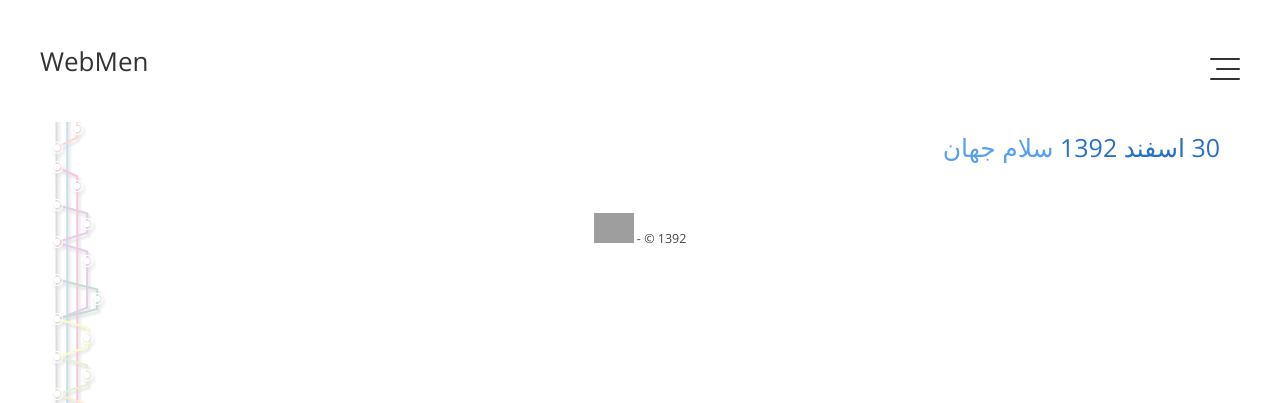
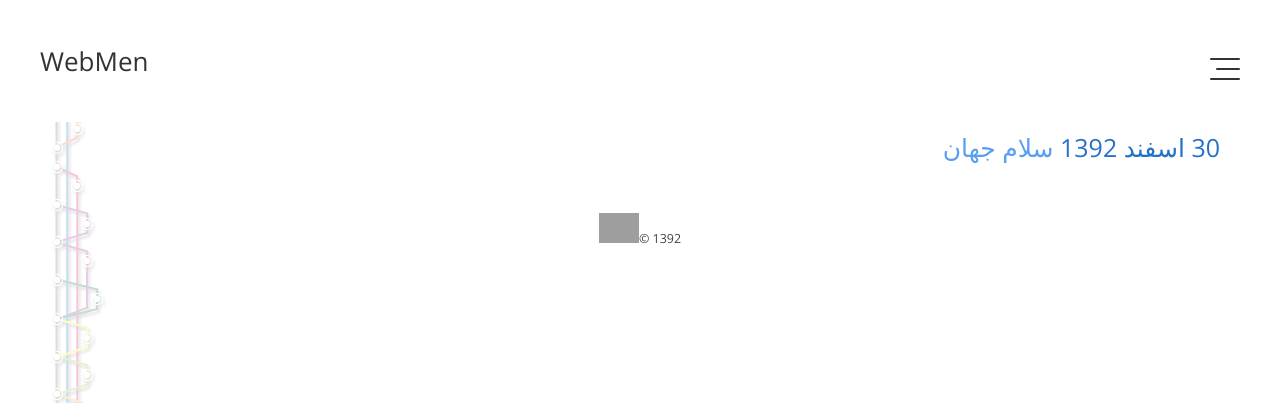
Before and after one commit to ALYREZA/blog, a Jekyll site: the page built from index.html, in a window 1280 px wide. Shown: the top 403 px of the page. Built offline with Jekyll 4.4.1, drawn with Linux system fonts in a browser that asks for light colours; Markdown is read by kramdown in place of the engine named in the settings; grey boxes are pictures that could not be loaded.

Commit message:
Update footer.html

```diff
--- a/_includes/footer.html
+++ b/_includes/footer.html
@@ -1,7 +1,7 @@
     </main> <!-- MAIN -->
 
     <footer>
-      <small><a href="https://github.com/mojombo/jekyll" title="Powered By Jekyll"><img title="Hosted By GitHub" src="http://jekyllrb.com/img/octojekyll.png" style="width: 40px;" /></a> - &copy; {{ site.year }}</small>
+      <small><a href="https://github.com/mojombo/jekyll" title="Powered By Jekyll"><img title="Hosted By GitHub" src="http://jekyllrb.com/img/octojekyll.png" style="width: 40px;" /></a>&copy; {{ site.year }}</small>
     </footer>
 
     <script src="{{site.url}}/js/main.js"></script>
```
